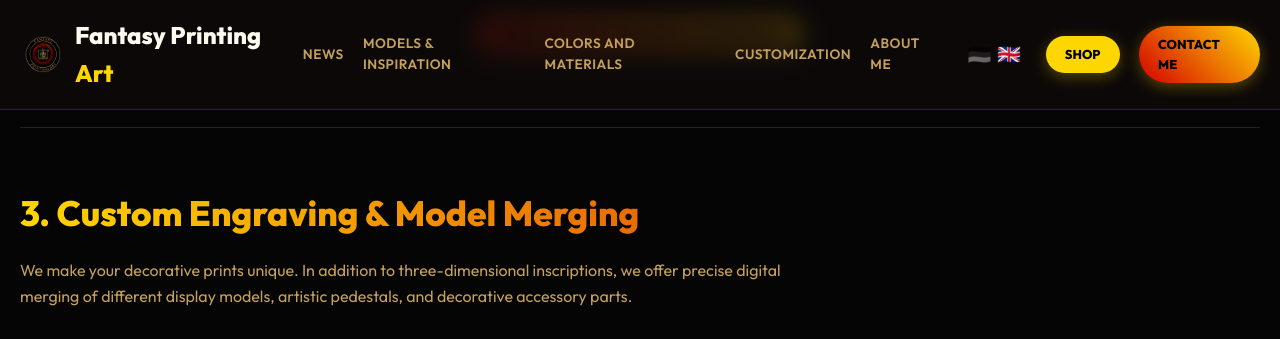
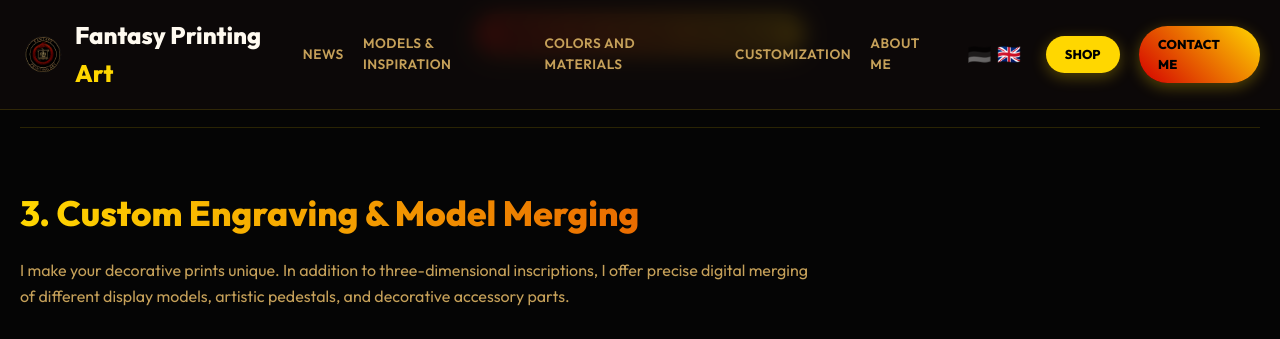
Before and after one commit to HdAugerninge/HdAugerninge.github.io, a Jekyll site: the page built from en/personalization.md, in a window 1280 px wide and 900 px high, scrolled down 3647 px, cut to the strip 0-339 px from the top of the window. Built offline with Jekyll 4.4.1, drawn with Linux system fonts in a browser that asks for light colours; some of the changed text lies outside the part shown.

Commit message:
feat: adjust personalization copy to solo-creator I/Ich-perspective instead of we/wir and document in AI system context

```diff
--- a/_includes/personalization_en.html
+++ b/_includes/personalization_en.html
@@ -75,7 +75,7 @@
     <div id="detail-scaling" class="detail-section">
         <h2>1. Sizes & Scaling</h2>
         <p style="color: var(--text-secondary); margin-bottom: 2rem; max-width: 800px;">
-            Thanks to modern 3D printing, we are not bound to fixed dimensions. Almost every model can be scaled to your exact desired size – whether as a miniature for a display case or a masterpiece for your shelf.
+            Thanks to modern 3D printing, I am not bound to fixed dimensions. Almost every model can be scaled to your exact desired size – whether as a miniature for a display case or a masterpiece for your shelf.
         </p>
         <div class="showcase-split">
             <div style="display: flex; gap: 1rem; width: 100%;">
@@ -148,7 +148,7 @@
         <!-- B. Multicolor Prints Showcase -->
         <h3 style="color: var(--text-primary); border-left: 3px solid var(--accent-gold); padding-left: 12px; font-size: 1.6rem;">Multi-Color Prints (up to 4 colors)</h3>
         <p style="color: var(--text-secondary); margin-bottom: 2rem;">
-            Using an automatic material system (AMS), we can produce models with up to 4 different colors in a single print. Below is an overview of some of our most popular multi-color filament options, followed by an interactive live preview on a real model:
+            Using an automatic material system (AMS), I can produce models with up to 4 different colors in a single print. Below is an overview of some of my most popular multi-color filament options, followed by an interactive live preview on a real model:
         </p>
 
         <!-- Multicolor Options Overview Image -->
@@ -191,7 +191,7 @@
     <div id="detail-labeling" class="detail-section">
         <h2>3. Custom Engraving & Model Merging</h2>
         <p style="color: var(--text-secondary); margin-bottom: 2rem; max-width: 800px;">
-            We make your decorative prints unique. In addition to three-dimensional inscriptions, we offer precise digital merging of different display models, artistic pedestals, and decorative accessory parts.
+            I make your decorative prints unique. In addition to three-dimensional inscriptions, I offer precise digital merging of different display models, artistic pedestals, and decorative accessory parts.
         </p>
 
         <div class="showcase-split" style="margin-bottom: 4rem;">
@@ -218,10 +218,10 @@
             <div>
                 <h3 style="color: var(--accent-gold); font-size: 1.5rem; margin-top: 0;">Model Merging & Custom Adaptations</h3>
                 <p style="margin-bottom: 1.5rem;">
-                    Would you like to permanently place a figure on a specific base, merge two different 3D models into a new custom piece, or attach a pre-made accessory to your model? Instead of creating completely new objects from scratch, we focus on digitally combining and adapting existing decorative models and artistic shapes to perfectly match your vision.
+                    Would you like to permanently place a figure on a specific base, merge two different 3D models into a new custom piece, or attach a pre-made accessory to your model? Instead of creating completely new objects from scratch, I focus on digitally combining and adapting existing decorative models and artistic shapes to perfectly match your vision.
                 </p>
                 <ul style="color: var(--text-secondary); list-style: none; padding-left: 0; display: flex; flex-direction: column; gap: 0.8rem;">
-                    <li>🧩 <strong>Model Merging:</strong> We digitally combine different 3D models (e.g., placing a figure permanently onto an elaborate scenic base, or merging two characters into a dramatic, custom display scene).</li>
+                    <li>🧩 <strong>Model Merging:</strong> I digitally combine different 3D models (e.g., placing a figure permanently onto an elaborate scenic base, or merging two characters into a dramatic, custom display scene).</li>
                     <li>🎩 <strong>Accessories & Attachments:</strong> Attaching pre-existing accessory parts like hats, glasses, or decorative elements directly to your favorite model before printing.</li>
                     <li>🏛️ <strong>Thematic Display Pedestals:</strong> Combining organic figures with geometric pillars, custom nameplates, or decorative stands for a premium, museum-like presentation.</li>
                 </ul>
```
Also changed, not shown: other parts of _includes/personalization_en.html (+1 -1 lines), _includes/personalization_de.html (+6 -6 lines), docs/AI_SYSTEM_CONTEXT.md (+1 -0 lines).
